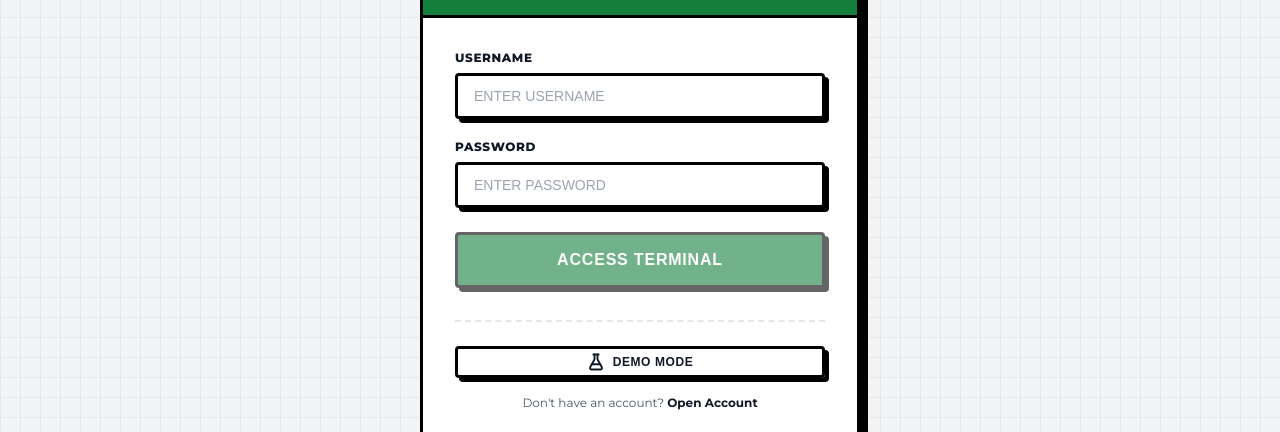
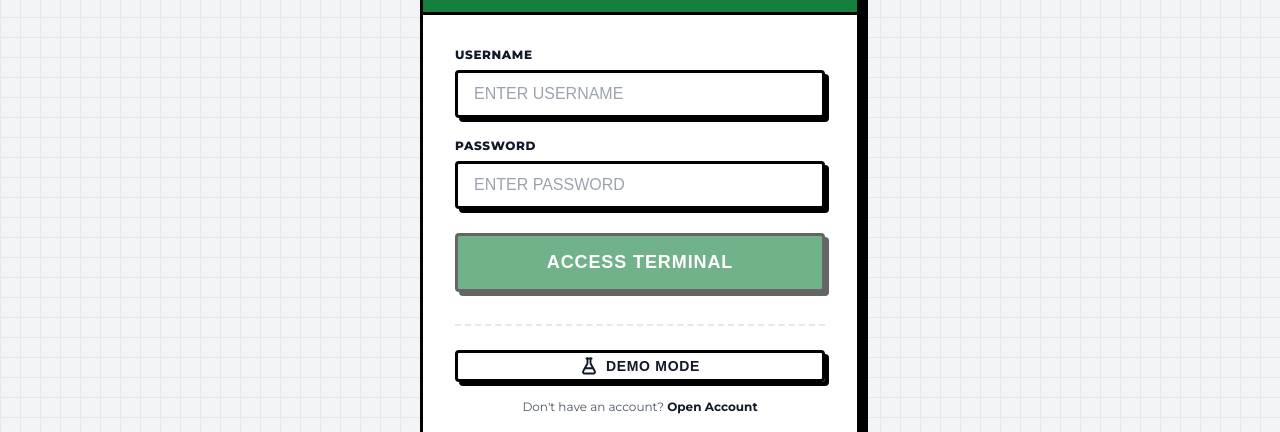
Before and after one commit to ornelasEduardo/moneyprinter, a Next.js app: page /login in a window 1280 px wide. Shown: the part 223-655 px from the top of the page. Built offline with nearby package versions, Linux system fonts and the light colour scheme; no server answers.

Commit message:
Style fixes

```diff
--- a/src/app/DashboardClient.tsx
+++ b/src/app/DashboardClient.tsx
@@ -48,7 +48,7 @@ interface DashboardClientProps {
 
 const DashboardGrid = styled.div`
   display: grid;
-  grid-template-columns: 380px 1fr;
+  grid-template-columns: minmax(400px, 1fr) 2fr;
   gap: 1.5rem;
 
   @media (max-width: 1024px) {
--- a/src/app/globals.css
+++ b/src/app/globals.css
@@ -367,6 +367,7 @@ p {
 /* Positioning */
 .relative { position: relative; }
 .absolute { position: absolute; }
+.fixed { position: fixed; }
 .top-0 { top: 0; }
 .top-4 { top: 1rem; }
 .right-0 { right: 0; }
--- a/src/components/DesignSystem/Button/Button.tsx
+++ b/src/components/DesignSystem/Button/Button.tsx
@@ -26,7 +26,7 @@ const StyledButton = styled.button<StyledButtonProps>`
   box-shadow: var(--shadow-hard);
   background-color: var(--card-bg);
   color: var(--foreground);
-  font-size: 0.875rem;
+  font-size: var(--text-base);
 
   &:hover {
     transform: translate(-2px, -2px);
@@ -90,17 +90,17 @@ const StyledButton = styled.button<StyledButtonProps>`
   /* Sizes */
   ${props => props.size === 'sm' && css`
     padding: 0.25rem 0.5rem;
-    font-size: 0.75rem;
+    font-size: var(--text-sm);
   `}
 
   ${props => props.size === 'md' && css`
     padding: 0.75rem 1.5rem;
-    font-size: 0.875rem;
+    font-size: var(--text-base);
   `}
 
   ${props => props.size === 'lg' && css`
     padding: 1rem 2rem;
-    font-size: 1rem;
+    font-size: var(--text-lg);
   `}
 `;
 
--- a/src/components/DesignSystem/Dropdown/Dropdown.tsx
+++ b/src/components/DesignSystem/Dropdown/Dropdown.tsx
@@ -25,7 +25,7 @@ const DropdownItem = styled.button`
   color: var(--foreground);
   cursor: pointer;
   border-radius: calc(var(--radius) - 2px);
-  font-size: 0.875rem;
+  font-size: var(--text-base);
   transition: background-color 0.2s;
 
   &:hover {
--- a/src/components/DesignSystem/Input/Input.tsx
+++ b/src/components/DesignSystem/Input/Input.tsx
@@ -22,7 +22,7 @@ const StyledInput = styled.input<{ hasStartAdornment?: boolean; hasEndAdornment?
   padding: 0.75rem 1rem;
   padding-left: ${props => props.hasStartAdornment ? '2rem' : '1rem'};
   padding-right: ${props => props.hasEndAdornment ? '2rem' : '1rem'};
-  font-size: 0.875rem;
+  font-size: var(--text-base);
   background: var(--card-bg);
   color: var(--foreground);
   border: var(--border-width) solid ${props => props.isError ? 'var(--error)' : 'var(--card-border)'};
--- a/src/components/DesignSystem/Modal/Modal.tsx
+++ b/src/components/DesignSystem/Modal/Modal.tsx
@@ -44,7 +44,7 @@ export function Modal({ isOpen, onClose, title, children, footer }: ModalProps)
     <div
       ref={overlayRef}
       onClick={handleOverlayClick}
-      className="absolute inset-0 z-modal flex items-center justify-center p-4 backdrop-blur-sm"
+      className="fixed inset-0 z-modal flex items-center justify-center p-4 backdrop-blur-sm"
       style={{
         animation: 'fadeIn 0.2s ease-out',
         backgroundColor: 'rgba(0, 0, 0, 0.5)'
--- a/src/components/DesignSystem/Select/Select.tsx
+++ b/src/components/DesignSystem/Select/Select.tsx
@@ -17,7 +17,7 @@ const SelectTrigger = styled.button`
   border: var(--border-width) solid var(--card-border);
   color: var(--foreground);
   padding: 0.5rem 1rem;
-  font-size: 0.875rem;
+  font-size: var(--text-base);
   cursor: pointer;
   box-shadow: var(--shadow-hard);
   border-radius: var(--radius);
@@ -73,7 +73,7 @@ const OptionItem = styled.li<{ isSelected?: boolean; isHighlighted?: boolean }>`
   border-radius: calc(var(--radius) - 2px);
   color: ${props => props.isSelected ? 'var(--primary-foreground)' : (props.isHighlighted ? 'var(--primary)' : 'var(--foreground)')};
   cursor: pointer;
-  font-size: 0.875rem;
+  font-size: var(--text-base);
   font-weight: ${props => props.isSelected ? '700' : '400'};
   transition: all 0.1s ease;
   width: 100%;
--- a/src/components/DesignSystem/SplitButton/SplitButton.tsx
+++ b/src/components/DesignSystem/SplitButton/SplitButton.tsx
@@ -35,7 +35,7 @@ const StyledMainButton = styled.button`
   padding: 0.75rem 1rem;
   padding-right: 0.75rem;
   font-weight: 700;
-  font-size: 0.875rem;
+  font-size: var(--text-base);
   text-transform: uppercase;
   letter-spacing: 0.05em;
   cursor: pointer;
@@ -81,7 +81,7 @@ const StyledDropdownItem = styled.button`
   color: var(--foreground);
   cursor: pointer;
   border-radius: calc(var(--radius) - 2px);
-  font-size: 0.875rem;
+  font-size: var(--text-base);
   font-weight: 600;
   transition: background-color 0.2s;
 
--- a/src/components/DesignSystem/Table/Table.tsx
+++ b/src/components/DesignSystem/Table/Table.tsx
@@ -41,7 +41,7 @@ const Toolbar = styled.div`
 const StyledTable = styled.table`
   width: 100%;
   border-collapse: collapse;
-  font-size: 0.875rem;
+  font-size: var(--text-base);
 `;
 
 const getDensityPadding = (density: 'compact' | 'standard' | 'relaxed' = 'standard') => {
--- a/src/components/DesignSystem/Textarea/Textarea.tsx
+++ b/src/components/DesignSystem/Textarea/Textarea.tsx
@@ -6,7 +6,7 @@ import styled from '@emotion/styled';
 const StyledTextarea = styled.textarea`
   width: 100%;
   padding: 0.75rem 1rem;
-  font-size: 0.875rem;
+  font-size: var(--text-base);
   background: var(--card-bg);
   color: var(--foreground);
   border: var(--border-width) solid var(--card-border);
```
